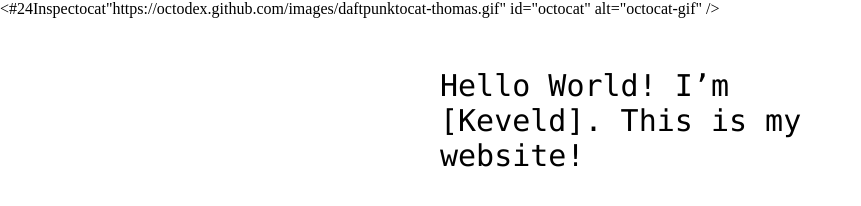
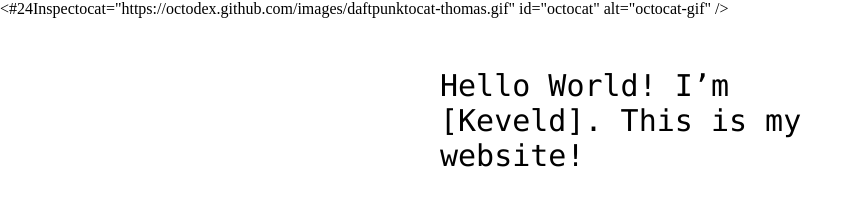
Before and after one commit to keveld/hello-world, a plain HTML site: page index.html in a window 1280 px wide. Shown: the whole page, without its empty margins (0-861 px from the left). Drawn offline with Linux system fonts and the light colour scheme.

Commit message:
Update index.html
3rd attempt added the = sign back to it and refreshing it...

```diff
--- a/index.html
+++ b/index.html
@@ -9,7 +9,7 @@
 
 <body>
 
-<#24Inspectocat"https://octodex.github.com/images/daftpunktocat-thomas.gif" id="octocat" alt="octocat-gif" />
+<#24Inspectocat="https://octodex.github.com/images/daftpunktocat-thomas.gif" id="octocat" alt="octocat-gif" />
 
 <!-- Change this code here by copy and pasting your template on line 15 -->
 <p>Hello World! I’m [Keveld]. This is my website!</p>
```
